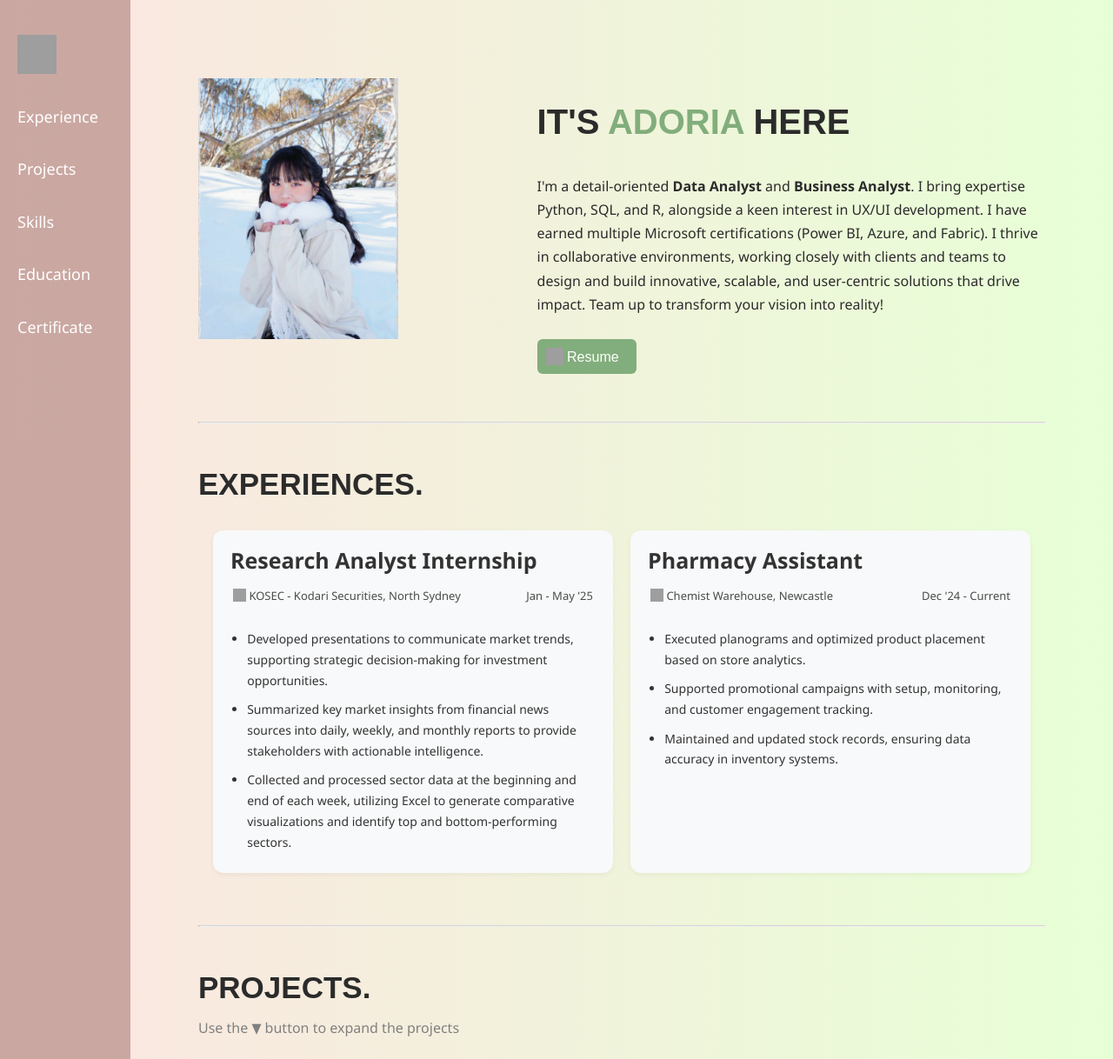
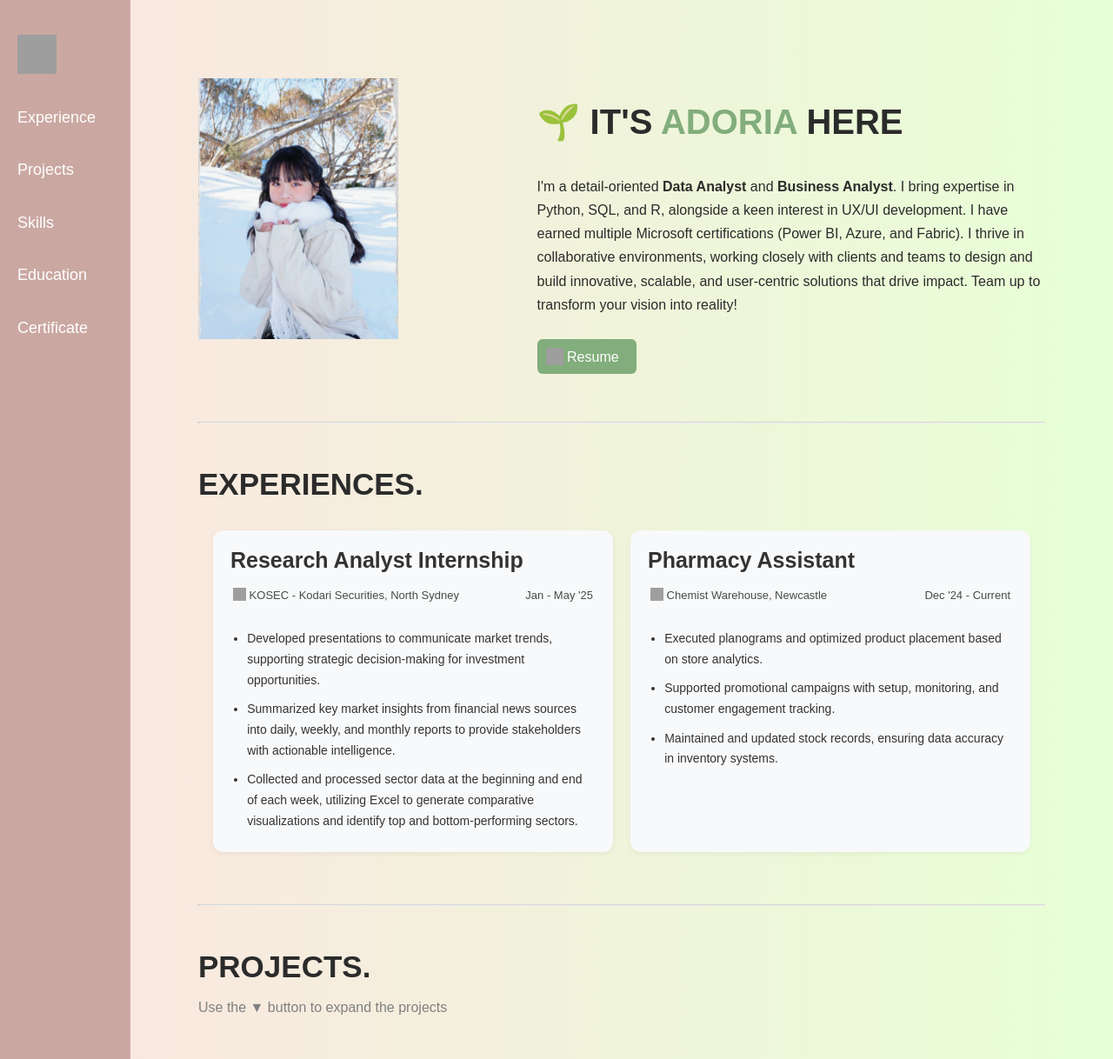
Before and after one commit to NgocDuong17/ngocduong17.github.io, a Jekyll site: the page built from index.html, in a window 1280 px wide and 1400 px high, cut to the strip 0-1218 px from the top of the window. Shown: the whole strip at 87% size. Built offline with Jekyll 4.4.1, drawn with Linux system fonts in a browser that asks for light colours; some of the changed text lies outside the part shown; grey boxes are pictures that could not be loaded.

Commit message:
13 aug 2025

```diff
--- a/assets/style.css
+++ b/assets/style.css
@@ -1,6 +1,6 @@
 /* === Base Typography === */
 body {
-  font-family: 'Segoe UI', Tahoma, Geneva, Verdana, sans-serif;
+  font-family: Poppins, sans-serif;
   line-height: 1.7;
   color: #2b2b2b;
   background: #fce5e1;
@@ -88,6 +88,10 @@
   }
   .credential a{
     font-size: 0.7em;
+  }
+
+  .project-wrap {
+    max-height: 12.3em;
   }
 
   ul{
@@ -338,6 +342,7 @@
 .exp-box h2{
   margin-top: -2px;
   font-size: 25px;
+  font-weight: 700;
 }
 
 .exp-box ul{
@@ -396,7 +401,7 @@
   line-height: 1.6;
   box-shadow: 0 2px 6px rgba(0,0,0,0.05);
   overflow: hidden;
-  max-height: 12.7em;
+  max-height: 14.7em;
   position: relative;
   transition: max-height 0.3s ease;
   /* Important adjustments below */
@@ -419,11 +424,11 @@
 .image-frame{
   overflow: hidden;
   width: 650px;
-  height: 100px;
+  height: 130px;
 }
 .image-frame img {
   width: 120%;
-  height: 100px;
+  height: 130px;
   object-position: center;  /* show image center when cropped */
   display: block;
   object-fit: cover;     /* scales image down & crops excess */
@@ -451,10 +456,11 @@
 }
 
 .title{
-  margin-top:-10px;
+  margin-top:-5px;
   padding-left:20px;
   padding-right:20px;
-  font-size: 18px;
+  font-size: 20px;
+  line-height: 1.3;
 }
 
 
@@ -462,7 +468,7 @@
   position: absolute;
   bottom: 10px;
   right: 20px;
-  background-color: #8aaa83;
+  background-color:#abcca2d5;
   color: white;
   border: none;
   padding: 2px 4px;
@@ -474,7 +480,7 @@
 }
 
 .toggle-btn:hover {
-  background-color: #abcca2d5;
+  background-color: #8aaa83 ;
 }
 
 .project-content{
@@ -511,7 +517,7 @@
   padding: 10px;
   border: 2px solid #7498ad;
   color: #7498ad;
-  font-weight: 500;
+  font-weight: 600;
   gap:10px;
   border-radius: 10px;
   margin: 4px 8px 4px 0;
@@ -527,7 +533,7 @@
 
 .achievement{
   margin-bottom: 25px;
-  font-weight: 500;
+  font-weight: 600;
   color: #464545;
 }
 
@@ -537,7 +543,7 @@
 
 .achievement:hover .achieve-title{
   color: rgb(105, 157, 182);
-  transform-origin: left; /* scale from center */
+  cursor: pointer;
 
 }
 .achievement:hover .credential{
@@ -547,6 +553,7 @@
 
 .achieve-content{
   margin: 1em 0;
+  font-weight: 500;
   padding: 15px;
   padding-right: 5px;
   border-left: 4px solid #7498adb0; /* Your soft green border */
@@ -570,11 +577,12 @@
 
 
 .credential:hover{
-  border: 2px solid gray;
-  color: rgb(91, 124, 173);
-  padding: 6px;
-  border-radius: 20px;
+  border: 1.97px solid rgb(48, 47, 47);
+
 }
+
+
+
 /*--------------------------------------------------------- FOOTER ---------------------------------------------------------------*/
 
 .footer-wrap{
@@ -692,8 +700,15 @@
   height:18px;
 }
 
-.icon-academic, .icon-company{
+.icon-company{
   margin-bottom: -2px;
+  width:15px;
+  height:15px;
+}
+
+.icon-academic {
+  margin-bottom: -2px;
+  margin-right: 3px;
   width:15px;
   height:15px;
 }
@@ -702,6 +717,7 @@
   width:15px;
   height:15px;
   margin-bottom: -1px;
+  margin-right: 3px;
 }
 
 .icon-highlight{
--- a/index.html
+++ b/index.html
@@ -12,8 +12,8 @@
     <img src='assets/adoria-profile.jpg' width="230" height="300" />
   </div>
   <div class="heading">
-    <h1>IT'S <span style="color:#82ad7c;">ADORIA</span> HERE</h1>
-    <p>I'm a detail-oriented <b>Data Analyst</b> and <b>Business Analyst</b>. I bring expertise Python, SQL, and R, alongside a keen interest in UX/UI development. I have earned multiple Microsoft certifications (Power BI, Azure,
+    <h1>🌱 IT'S <span style="color:#82ad7c;">ADORIA</span> HERE </h1>
+    <p>I'm a detail-oriented <b>Data Analyst</b> and <b>Business Analyst</b>. I bring expertise in Python, SQL, and R, alongside a keen interest in UX/UI development. I have earned multiple Microsoft certifications (Power BI, Azure,
       and Fabric). I thrive in collaborative environments, working closely with clients and teams to design and build innovative, scalable, and user-centric solutions that drive impact. Team up to transform your vision into reality!
     </p>
     <div class="cv-download">
@@ -78,7 +78,7 @@
               width="20" height="20"> Academic Project</p>
           <p>July '25</p>
         </div>
-        <p class='title'><b>Enterprise ETL Pipeline and Live PowerBI </b>
+        <p class='title'><b>ETL Pipeline and Live PowerBI </b>
 
           <a href="https://github.com/NgocDuong17/SQL-BI-Dashboard-Project/blob/master/README.md" target="_blank">
             <img class='icon-link' src="https://s2.svgbox.net/hero-solid.svg?ic=external-link&color=6094af" width="20"
@@ -124,7 +124,7 @@
               height="20"> Personal Project</p>
           <p>June '25</p>
         </div>
-        <p class='title'><b>Pedestrian Patterns on Major Sydney Street</b>
+        <p class='title'><b>Pedestrian Patterns Dashboard</b>
           <a href="https://github.com/NgocDuong17/Pedestrian-Patterns-on-Major-Sydney-Streets/blob/main/README.md"
             target="_blank">
             <img class='icon-link' src="https://s2.svgbox.net/hero-solid.svg?ic=external-link&color=6094af" width="20"
@@ -167,7 +167,7 @@
               height="20"> Personal Project</p>
           <p>May '25</p>
         </div>
-        <p class='title'><b>Plant Co. YTD vs PYTD Performance Analysis</b>
+        <p class='title'><b>Plant Co. YTD vs PYTD Performance</b>
           <a href="https://github.com/NgocDuong17/Plant-Co.-YTD-and-PYTD-Performance-Dashboards/blob/main/README.md"
             target="_blank">
             <img class='icon-link' src="https://s2.svgbox.net/hero-solid.svg?ic=external-link&color=6094af" width="20"
@@ -211,7 +211,7 @@
               width="20" height="20"> Academic Project</p>
           <p>Nov '24</p>
         </div>
-        <p class='title'><b>Compliance Insights & Incentive Analysis</b>
+        <p class='title'><b>Compliance & Incentive Analysis</b>
         </p>
       </div>
     </div>
@@ -289,7 +289,7 @@
              Academic Project</p>
           <p>Sep - Nov '24</p>
         </div>
-        <p class='title'><b>Wizer App - Educational Training Website</b>
+        <p class='title'><b>Wizer Application</b>
           <a href="https://github.com/INFT6900-IT-Project/Wizer-app" target="_blank">
             <img class='icon-link' src="https://s2.svgbox.net/hero-solid.svg?ic=external-link&color=6094af" width="20"
               height="20">
```
Also changed, not shown: other parts of index.html (+1 -1 lines), 3 other files.
